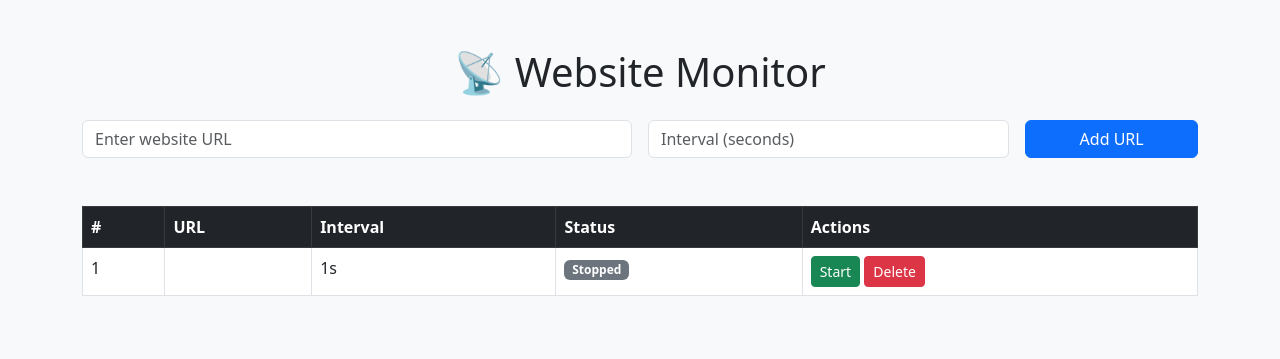
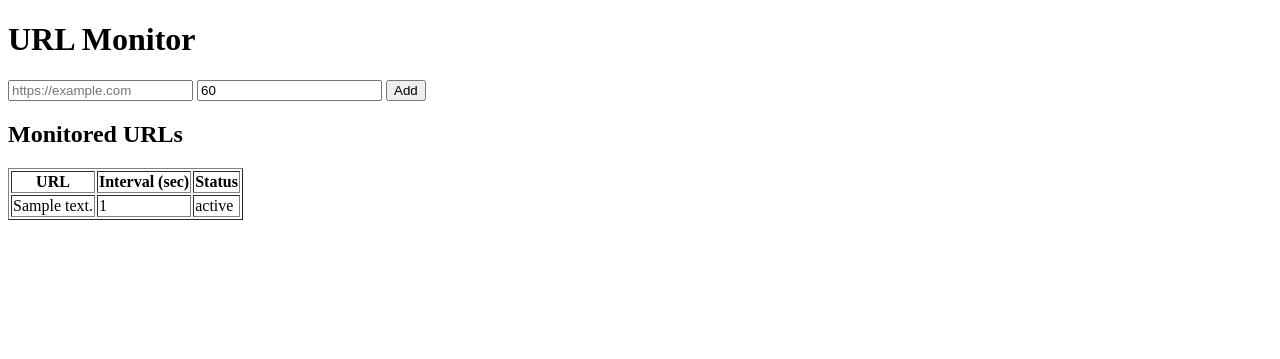
Before and after one commit to KevinEbed/housing-check-bot, a Flask app: page / in a window 1280 px wide. Shown: the top 359 px of the page. Run offline with Flask 3, Linux system fonts and the light colour scheme; tables that the repository leaves empty hold one stand-in row (values such as "Sample post").

Commit message:
Update index.html

```diff
--- a/templates/index.html
+++ b/templates/index.html
@@ -1,61 +1,30 @@
-<!-- templates/index.html -->
-<!DOCTYPE html>
+<!doctype html>
 <html lang="en">
 <head>
-  <meta charset="UTF-8" />
-  <meta name="viewport" content="width=device-width, initial-scale=1.0"/>
-  <title>Website Monitor</title>
-  <link href="https://cdn.jsdelivr.net/npm/bootstrap@5.3.0/dist/css/bootstrap.min.css" rel="stylesheet">
+  <meta charset="UTF-8">
+  <title>URL Monitor</title>
 </head>
-<body class="bg-light">
-  <div class="container py-5">
-    <h1 class="mb-4 text-center">📡 Website Monitor</h1>
-    <form method="POST" class="row g-3 mb-5">
-      <div class="col-md-6">
-        <input type="text" name="link" class="form-control" placeholder="Enter website URL" required>
-      </div>
-      <div class="col-md-4">
-        <input type="number" name="interval" class="form-control" placeholder="Interval (seconds)" required>
-      </div>
-      <div class="col-md-2 d-grid">
-        <button type="submit" class="btn btn-primary">Add URL</button>
-      </div>
+<body>
+  <h1>URL Monitor</h1>
+  <form method="POST">
+    <input type="text" name="address" placeholder="https://example.com" required>
+    <input type="number" name="interval" value="60" min="10" required>
+    <button type="submit">Add</button>
   </form>
-    <table class="table table-bordered table-hover">
-      <thead class="table-dark">
+  <h2>Monitored URLs</h2>
+  <table border="1">
     <tr>
-          <th>#</th>
       <th>URL</th>
-          <th>Interval</th>
+      <th>Interval (sec)</th>
       <th>Status</th>
-          <th>Actions</th>
     </tr>
-      </thead>
-      <tbody>
     {% for url in urls %}
     <tr>
-          <td>{{ url.id }}</td>
-          <td>{{ url.link }}</td>
-          <td>{{ url.interval }}s</td>
-          <td>
-            {% if url.monitoring %}
-              <span class="badge bg-success">Running</span>
-            {% else %}
-              <span class="badge bg-secondary">Stopped</span>
-            {% endif %}
-          </td>
-          <td>
-            {% if not url.monitoring %}
-              <a href="/start/{{ url.id }}" class="btn btn-success btn-sm">Start</a>
-            {% else %}
-              <a href="/stop/{{ url.id }}" class="btn btn-warning btn-sm">Stop</a>
-            {% endif %}
-            <a href="/delete/{{ url.id }}" class="btn btn-danger btn-sm">Delete</a>
-          </td>
+      <td>{{ url.address }}</td>
+      <td>{{ url.interval }}</td>
+      <td>{{ url.status }}</td>
     </tr>
     {% endfor %}
-      </tbody>
   </table>
-  </div>
 </body>
 </html>
```
Lines whose indentation alone changed are shown as unchanged.
